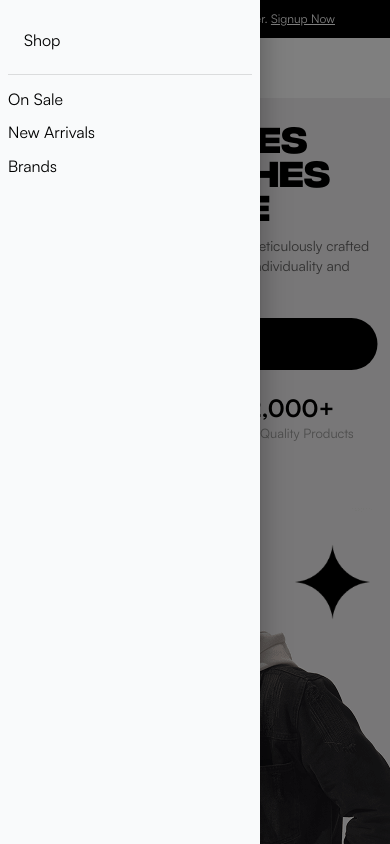
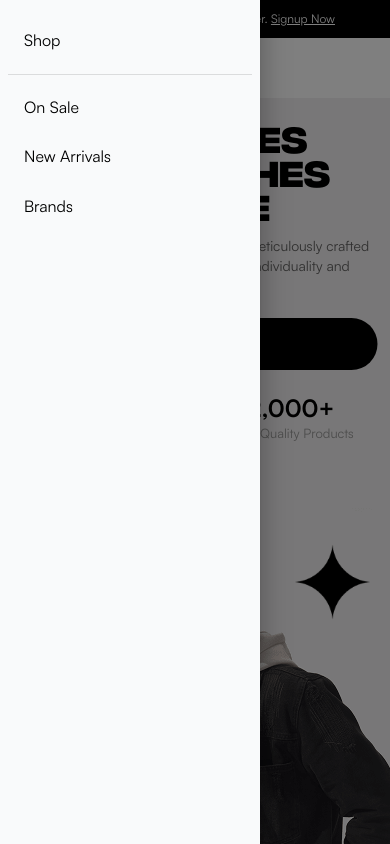
Before and after one commit to yadhu680/figma-homepage-ssr, a Next.js app: page / in a window 390 px wide. Both pictures are taken after a click on the button 36 px from the left and 66 px from the top of the page. Shown: the top 844 px of the page. Built offline with nearby package versions, Linux system fonts and the light colour scheme; some icons are missing.

Commit message:
Update pnpm lockfile with types-react dependencies

```diff
--- a/components/Header.tsx
+++ b/components/Header.tsx
@@ -373,13 +373,13 @@ export default function Header() {
 
             <Divider sx={{ my: 1 }} />
 
-            <ListItem disablePadding>
+            <ListItem>
                 <ListItemText primary="On Sale" />
             </ListItem>
-            <ListItem disablePadding>
+            <ListItem>
                 <ListItemText primary="New Arrivals" />
             </ListItem>
-            <ListItem disablePadding>
+            <ListItem>
                 <ListItemText primary="Brands" />
             </ListItem>
 
```
